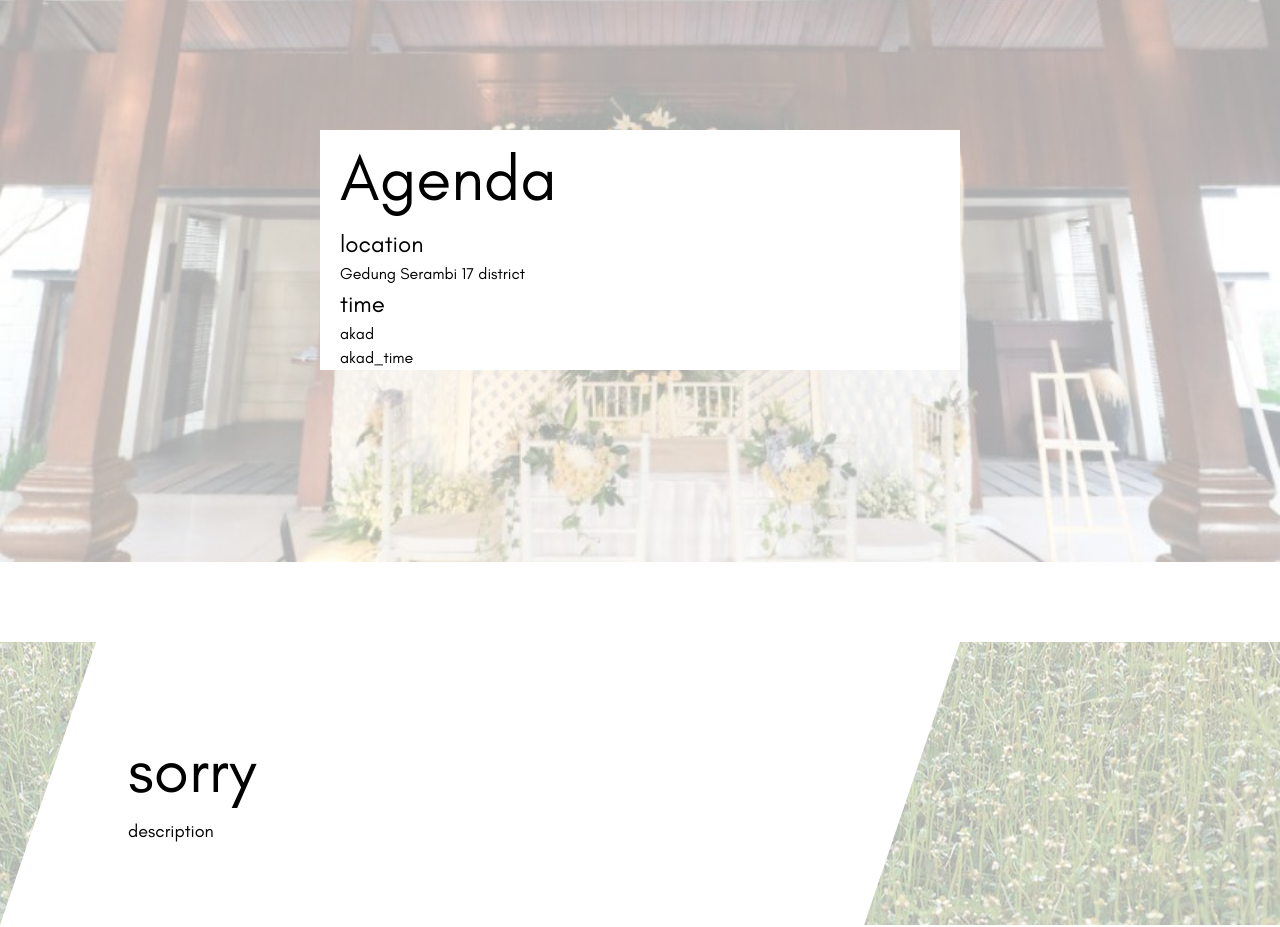
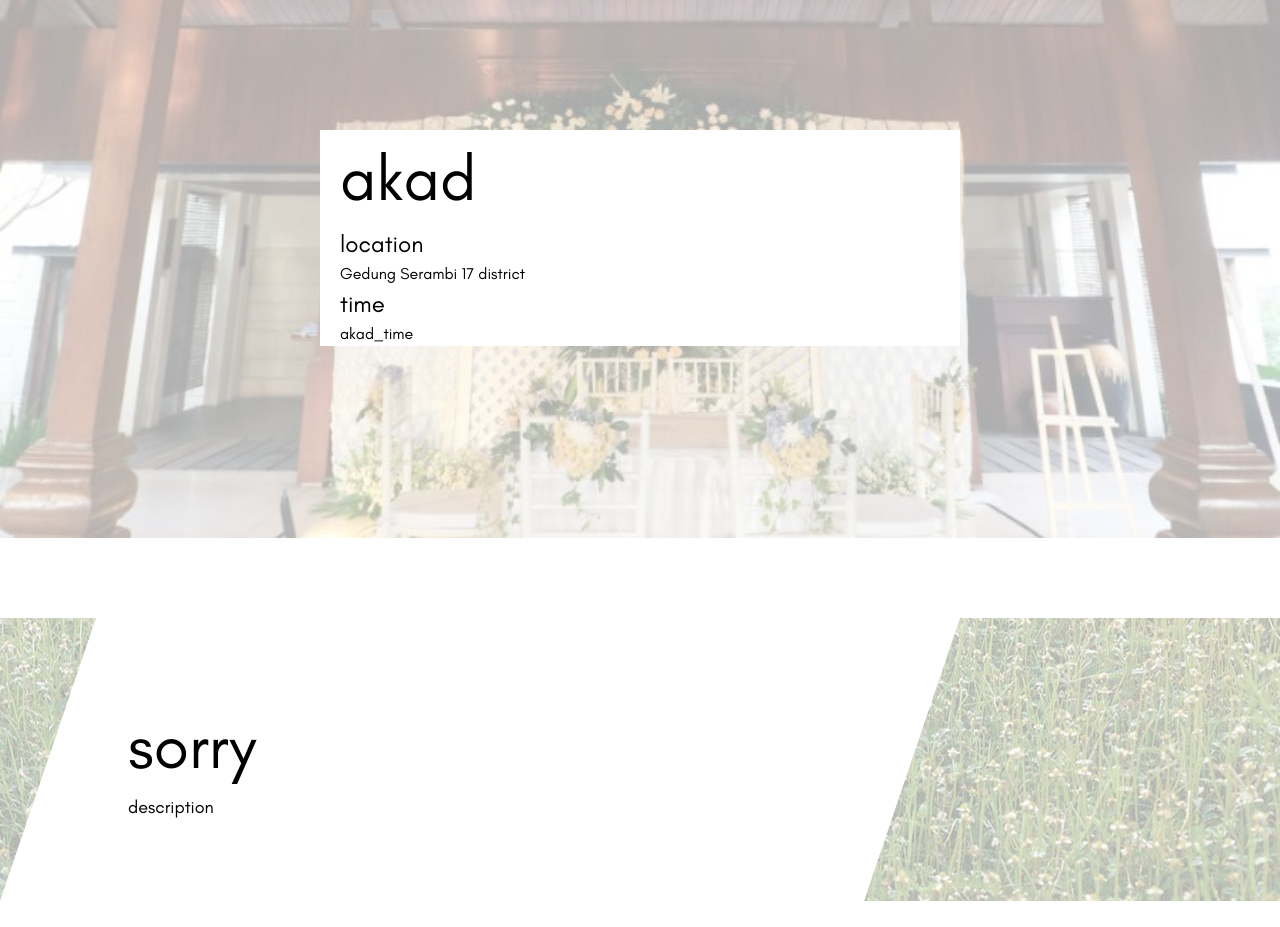
Before and after one commit to Axection/weddington, a Nuxt app: page / in a window 1280 px wide. Shown: the part 6780-7707 px from the top of the page. Built offline with nearby package versions, Linux system fonts and the light colour scheme; a web font is replaced by a local one; what vue-disqus would draw is missing.

Commit message:
Update copytext

```diff
--- a/components/Site.vue
+++ b/components/Site.vue
@@ -1,12 +1,11 @@
 <template lang="pug">
 .site.pt-20(class="lg:px-20")
   .bg-white.px-5.pt-5.pb-8.text-center.text-rustic-800
-    h2.text-rustic-500.text-xl(class="lg:text-6xl") Agenda
+    h2.text-rustic-500.text-xl(class="lg:text-6xl") {{ $tc('akad') }}
     h3.mt-1.text-rustic-300.text-lg(class="lg:text-2xl") {{ $tc('location') }}
     a(href="https://www.instagram.com/serambi_17/" target="_blank" class="hover:underline semi") Gedung Serambi 17
       |  {{ $tc('district') }}
     h3.mt-1.text-rustic-300.text-lg(class="lg:text-2xl") {{ $tc('time') }}
-    p {{ $tc('akad') }}
     p {{ $tc('akad_time') }}
 
 </template>
```
